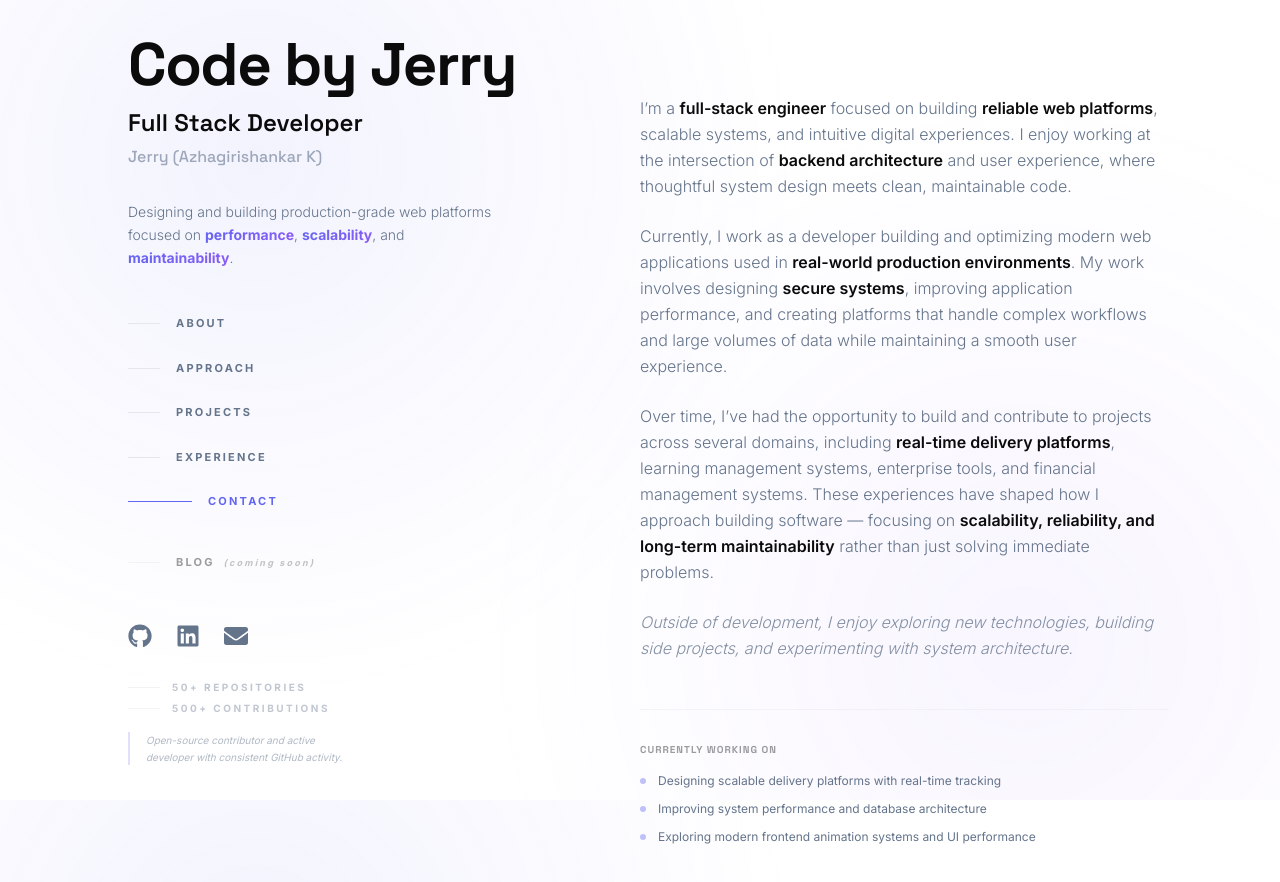
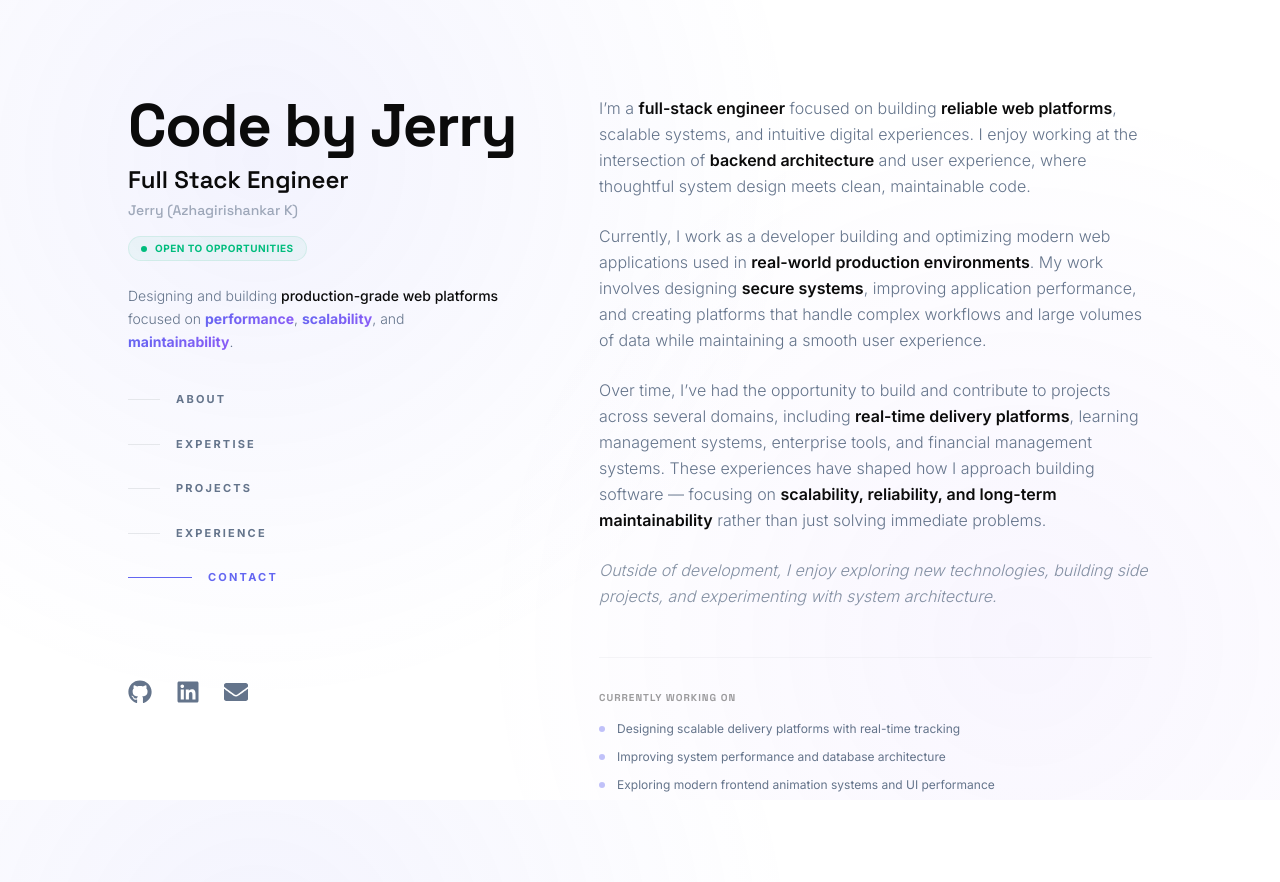
Before and after one commit to code-by-jerry/code-by-jerry, a React (Vite) app: page / in a window 1280 px wide. Shown: the top 882 px of the page. Built offline with nearby package versions, Linux system fonts and the light colour scheme.

Commit message:
#4 complete Profile

```diff
--- a/src/App.jsx
+++ b/src/App.jsx
@@ -90,20 +90,22 @@ function App() {
       {/* Permanent Technical Grid Overlay */}
       <div className="grid-overlay fixed inset-0 z-0 pointer-events-none" />
 
-      <div className="mx-auto min-h-screen max-w-screen-xl px-6 py-12 md:px-12 md:py-20 lg:px-28 lg:py-0 relative z-10">
-        <div className="lg:flex lg:justify-between lg:gap-12 relative z-40">
+      <div className="mx-auto min-h-screen max-w-screen-xl px-12 md:px-20 lg:px-32 lg:py-0 relative z-10">
+        <div className="lg:flex lg:justify-between lg:gap-4 relative z-40">
 
-          <header className="lg:sticky lg:top-0 lg:flex lg:max-h-screen lg:w-[42%] lg:flex-col lg:justify-center lg:py-24 lg:pr-8">
+          <header className="lg:sticky lg:top-0 lg:flex lg:h-screen lg:w-[42%] lg:flex-col lg:py-24">
             <Hero />
           </header>
 
-          <main className="lg:w-[50%] lg:py-24 flex flex-col gap-24">
+          <main className="lg:w-[54%] lg:py-24 flex flex-col gap-32">
             <About />
             <WhatIBring />
             <Projects />
             <Experience />
-            <Contact />
-            <Footer />
+            <div>
+              <Contact />
+              <Footer />
+            </div>
           </main>
 
         </div>
--- a/src/components/Experience.jsx
+++ b/src/components/Experience.jsx
@@ -2,7 +2,7 @@ export default function Experience() {
   const experiences = [
     {
       period: "Nov 2026 — Present",
-      title: "Full Stack Developer · Atha Constructions",
+      title: "Full Stack Engineer · Atha Constructions",
       desc: "Leading development of multiple production web platforms, handling architecture, development, deployment, and long-term maintenance of company systems.",
       achievements: [
         "Designed and deployed production platforms including Atha Constructions, Nesthetix Design, and Area24One",
@@ -12,7 +12,7 @@ export default function Experience() {
     },
     {
       period: "2026 — Present",
-      title: "Freelance Full Stack Developer",
+      title: "Independent Full Stack Engineer",
       desc: "Building web applications and platform solutions for clients across e-commerce, delivery platforms, and enterprise tools.",
       achievements: [
         "Developed backend systems and admin dashboards for a software-defined mobility platform (DestroSolutions)",
@@ -22,7 +22,7 @@ export default function Experience() {
     },
     {
       period: "Sept 2025 — Nov 2026",
-      title: "Laravel Full Stack Developer · Appstronauts IT Solutions",
+      title: "Full Stack Engineer · Appstronauts IT Solutions",
       desc: "Worked on high-performance web applications and backend automation while collaborating with a team of developers.",
       achievements: [
         "Improved application performance by 40% through backend optimization and query tuning",
@@ -50,14 +50,13 @@ export default function Experience() {
 
       <div className="flex flex-col gap-12 group/list">
         {experiences.map((exp, i) => (
-          <div key={i} className="group relative grid pb-1 transition-all sm:grid-cols-8 sm:gap-8 md:gap-4 hover:!opacity-100 group-hover/list:opacity-50">
-            <div className="absolute -inset-x-4 -inset-y-4 z-0 hidden rounded-[16px] transition motion-reduce:transition-none lg:block lg:group-hover:bg-surface/50 lg:group-hover:shadow-[inset_0_1px_0_0_rgba(229,231,235,0.4)] pointer-events-none"></div>
-
-            <header className="z-10 mb-2 mt-1 text-xs font-semibold uppercase tracking-wide text-text-secondary sm:col-span-2">
+          <div key={i} className="group relative transition-all duration-300 hover:!opacity-100 group-hover/list:opacity-50">
+            <div className="grid sm:grid-cols-12 sm:gap-8 p-4 -m-4 rounded-xl border border-transparent hover:bg-surface/30 project-card-hover items-start">
+              <header className="z-10 mb-2 mt-1 text-xs font-semibold uppercase tracking-wide text-text-secondary sm:col-span-3">
                 {exp.period}
               </header>
 
-            <div className="z-10 sm:col-span-6">
+              <div className="z-10 sm:col-span-9">
                 <h3 className="font-medium leading-snug text-primary group-hover:text-accent font-display text-lg mb-2 transition-colors">
                   {exp.title}
                 </h3>
@@ -75,6 +74,7 @@ export default function Experience() {
                 </ul>
               </div>
             </div>
+          </div>
         ))}
       </div>
 
@@ -84,7 +84,7 @@ export default function Experience() {
           download
           target="_blank"
           rel="noopener noreferrer"
-          className="group inline-flex items-center gap-3 bg-primary text-background px-6 py-3 rounded-full text-xs font-bold uppercase tracking-widest transition-all hover:bg-accent hover:-translate-y-1 hover:shadow-lg active:translate-y-0"
+          className="group inline-flex items-center gap-3 accent-gradient text-white px-8 py-4 rounded-full text-xs font-bold uppercase tracking-widest transition-all hover:-translate-y-1 shadow-md hover:shadow-xl active:translate-y-0"
         >
           Download Resume
           <svg xmlns="http://www.w3.org/2000/svg" viewBox="0 0 20 20" fill="currentColor" className="w-4 h-4 transition-transform group-hover:translate-y-0.5">
--- a/src/components/Footer.jsx
+++ b/src/components/Footer.jsx
@@ -1,6 +1,6 @@
 export default function Footer() {
   return (
-    <footer className="w-full py-16 mt-24 border-t border-border/40">
+    <footer className="w-full pt-8 pb-0 border-t border-border/40">
       <div className="flex flex-col md:flex-row justify-between items-center gap-8">
         <div className="flex flex-col gap-2">
           <p className="text-sm font-display font-bold text-primary">
--- a/src/components/Hero.jsx
+++ b/src/components/Hero.jsx
@@ -36,22 +36,27 @@ export default function Hero() {
   }, []);
 
   return (
-    <div className="flex flex-col w-full relative z-10 gap-12 py-4 lg:pl-4">
+    <div className="flex flex-col w-full relative z-10 h-full justify-between py-0">
       <div className="flex flex-col">
-        <h1 className="text-5xl md:text-6xl font-bold font-display tracking-tight text-primary mb-3">
+        <h1 className="text-4xl md:text-5xl lg:text-6xl font-bold font-display tracking-tight text-primary mb-2">
           Code by Jerry
         </h1>
-        <div className="space-y-1.5 mb-8">
+        <div className="space-y-1 mb-4">
           <h2 className="text-xl md:text-2xl font-semibold font-display text-primary">
-            Full Stack Developer
+            Full Stack Engineer
           </h2>
-          <h3 className="text-base font-medium font-display text-text-secondary opacity-60">
+          <h3 className="text-sm font-medium font-display text-text-secondary opacity-60">
             Jerry (Azhagirishankar K)
           </h3>
         </div>
 
-        <p className="text-sm text-text-secondary w-full max-w-sm font-light mb-10 leading-relaxed">
-          Designing and building production-grade web platforms focused on <span className="text-gradient font-bold">performance</span>, <span className="text-gradient font-bold">scalability</span>, and <span className="text-gradient font-bold">maintainability</span>.
+        <div className="inline-flex items-center gap-2 px-3 py-1 rounded-full bg-emerald-500/5 text-emerald-500 text-[10px] font-bold uppercase tracking-wider mb-6 border border-emerald-500/10 w-fit">
+          <span className="h-1.5 w-1.5 rounded-full bg-emerald-500"></span>
+          Open to Opportunities
+        </div>
+
+        <p className="text-sm text-text-secondary w-full max-w-sm font-light mb-8 leading-relaxed">
+          Designing and building <span className="text-primary font-medium">production-grade web platforms</span> focused on <span className="text-gradient font-bold">performance</span>, <span className="text-gradient font-bold">scalability</span>, and <span className="text-gradient font-bold">maintainability</span>.
         </p>
 
         {/* Navigation links */}
@@ -66,7 +71,7 @@ export default function Hero() {
             <li>
               <a href="#focus" className={`group flex items-center gap-4 py-1.5 w-max transition-colors ${activeSection === 'focus' ? 'text-accent' : 'text-text-secondary hover:text-accent'}`}>
                 <span className={`h-[1px] transition-all duration-300 ${activeSection === 'focus' ? 'w-16 bg-accent' : 'w-8 bg-border group-hover:w-16 group-hover:bg-accent'}`}></span>
-                <span className="text-[11px] font-bold uppercase tracking-[0.2em]">Approach</span>
+                <span className="text-[11px] font-bold uppercase tracking-[0.2em]">Expertise</span>
               </a>
             </li>
             <li>
@@ -87,17 +92,11 @@ export default function Hero() {
                 <span className="text-[11px] font-bold uppercase tracking-[0.2em]">Contact</span>
               </a>
             </li>
-            <li className="mt-4">
-              <div className="flex items-center gap-4 py-1.5 w-max opacity-40 select-none">
-                <span className="h-[1px] w-8 bg-border"></span>
-                <span className="text-[11px] font-bold uppercase tracking-[0.2em]">Blog <span className="text-[9px] lowercase italic ml-1 opacity-60">(coming soon)</span></span>
-              </div>
-            </li>
-          </ul>
+                      </ul>
         </nav>
       </div>
 
-      <div className="flex flex-col gap-8">
+      <div className="flex flex-col gap-6">
         <div className="flex items-center gap-6 text-text-secondary">
           <a href="https://github.com/code-by-jerry" aria-label="GitHub" target="_blank" rel="noopener noreferrer" className="hover:text-primary transition-all duration-200">
             <FaGithub size={24} />
@@ -109,22 +108,6 @@ export default function Hero() {
             <FaEnvelope size={24} />
           </a>
         </div>
-
-        <div className="flex flex-col gap-2">
-          <div className="flex flex-col gap-1.5 text-[10px] uppercase tracking-[0.25em] font-bold text-text-secondary/40">
-            <div className="flex items-center gap-3">
-              <span className="w-8 h-[1px] bg-border/50"></span>
-              <span>50+ repositories</span>
-            </div>
-            <div className="flex items-center gap-3">
-              <span className="w-8 h-[1px] bg-border/50"></span>
-              <span>500+ contributions</span>
-            </div>
-          </div>
-          <p className="mt-2 text-[10px] normal-case tracking-normal font-normal text-text-secondary/50 max-w-[220px] leading-relaxed italic border-l-2 border-accent/20 pl-4">
-            Open-source contributor and active developer with consistent GitHub activity.
-          </p>
-        </div>
       </div>
     </div>
 
```
Also changed, not shown: src/components/Contact.jsx (+13 -7 lines), src/components/EngineeringFocus.jsx (+38 -4 lines), src/components/Projects.jsx (+35 -20 lines). Lines whose indentation alone changed are shown as unchanged.
